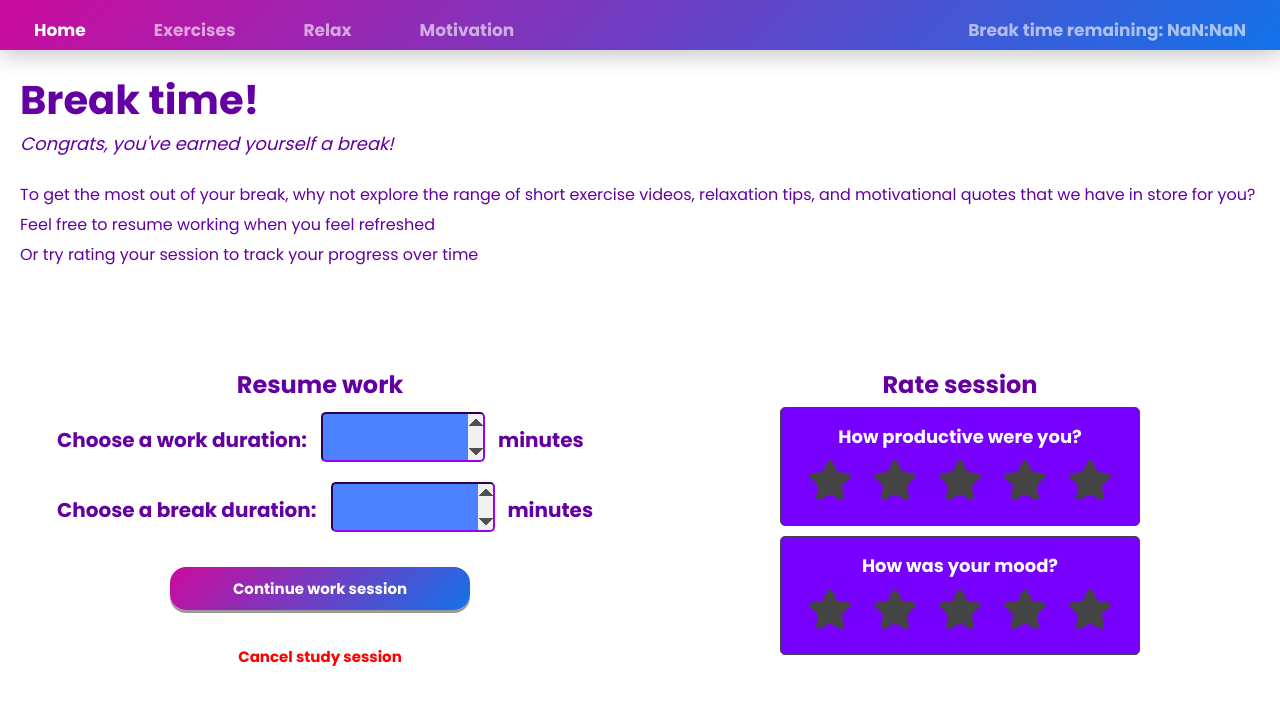
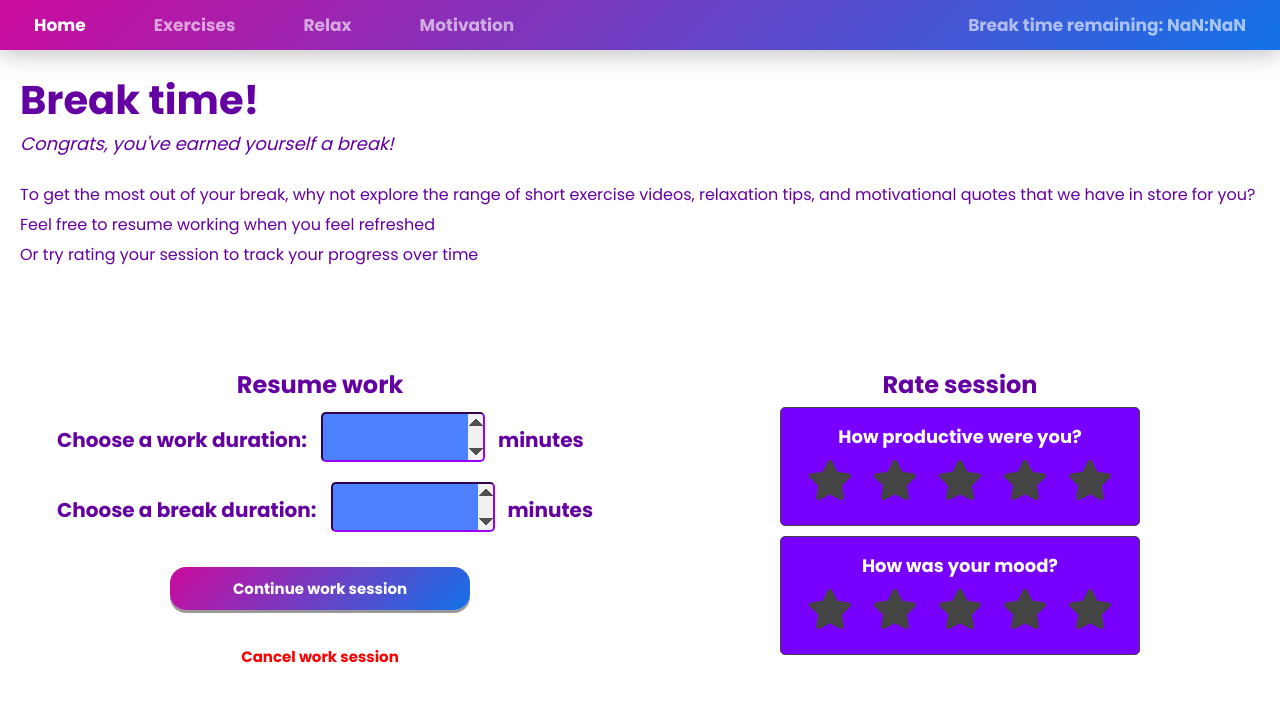
Before and after one commit to tomalner18/MOVE-Chrome-Extension, a website built with webpack: page src/break.html in a window 1280 px wide. Built offline with nearby package versions, Linux system fonts and the light colour scheme; some packages are replaced by stand-ins of ours.

Commit message:
changed font

```diff
--- a/src/break.html
+++ b/src/break.html
@@ -82,7 +82,7 @@
             style="font-size:15px; width: 300px; margin-bottom: 5px;">Continue work session</button>
           <button id='cancelAlarm' class='red-text-button'
             style="font-size:15px; width: 300px; margin-top: 20px;">Cancel
-            study session</button>
+            work session</button>
         </div>
       </div>
       <div class="rating-half">
--- a/src/styles/break-style.css
+++ b/src/styles/break-style.css
@@ -1,3 +1,4 @@
+@import url('https://fonts.googleapis.com/css?family=Poppins:400,500,600,700&display=swap');
 * {
   box-sizing: border-box;
   margin: 0px;
@@ -24,7 +25,7 @@
   margin: 0px;
   opacity: 0.6;
   outline: none;
-  padding: 17px 34px;
+  padding: 12px 34px;
   font-size: 17px;
 }
 
--- a/src/styles/shared-style.css
+++ b/src/styles/shared-style.css
@@ -1,10 +1,11 @@
+@import url('https://fonts.googleapis.com/css?family=Poppins:400,500,600,700&display=swap');
 * {
   box-sizing: border-box;
   margin: 0px;
 }
 
 body {
-  font-family: 'Roboto', "Open Sans", 'Segoe UI', Tahoma, Geneva, Verdana, sans-serif;
+  font-family: 'Poppins', 'Roboto', "Open Sans", 'Segoe UI', Tahoma, Geneva, Verdana, sans-serif;
 }
 
 /* Nav-bar */
```
Also changed, not shown: src/styles/study-style.css (+5 -5 lines).
